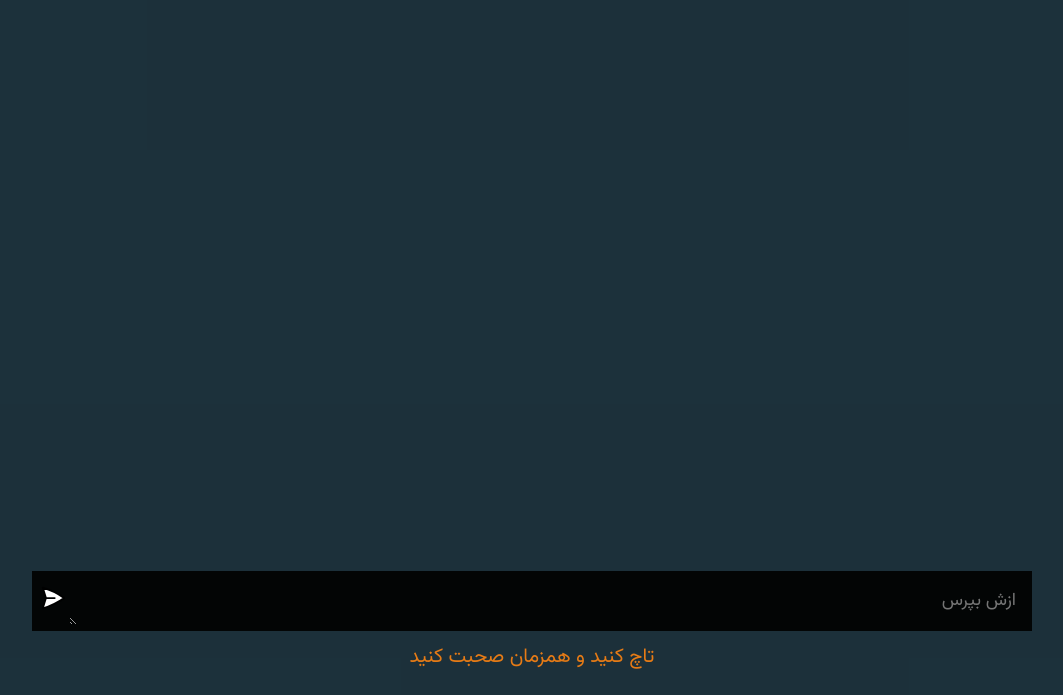
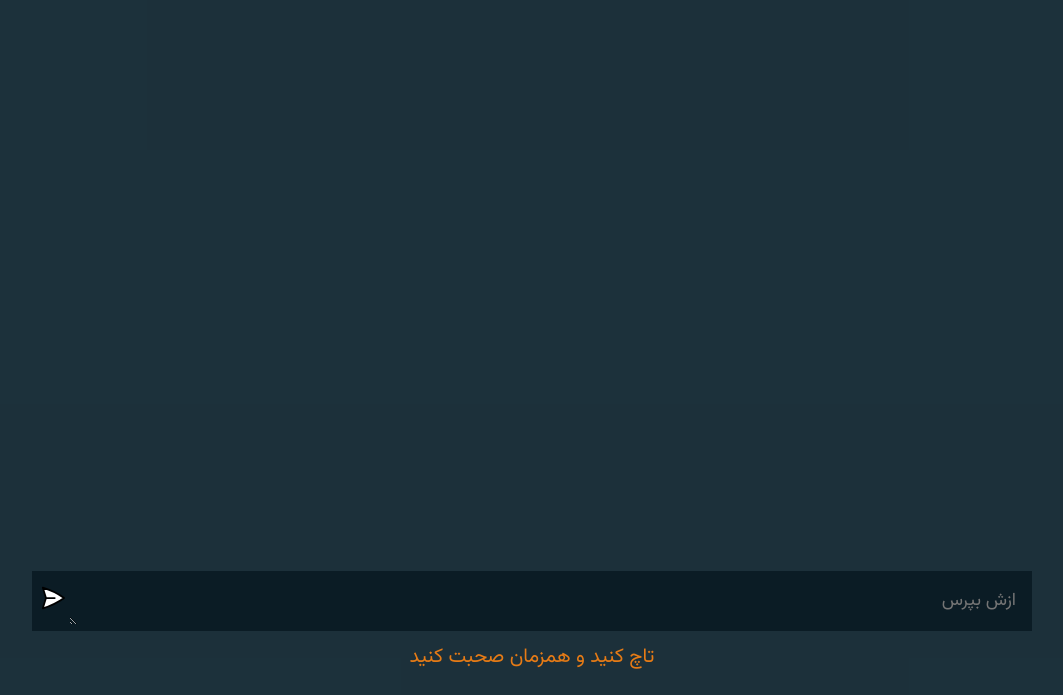
Before and after one commit to bugbounted/ChatGPT-client, a website built with Vite: page index.html in a window 1280 px wide. Shown: the part 105-800 px from the top of the page, without its empty margins (108-1171 px from the left). Built offline with nearby package versions, Linux system fonts and the light colour scheme; some icons are missing; a small style sheet from the web is missing.

Commit message:
Update style.css

```diff
--- a/style.css
+++ b/style.css
@@ -221,7 +221,7 @@ form {
   margin: auto;
   margin-bottom: 25px;
   padding: 6px;
-  background: #030505;
+  background: #0B1C25;
   display: flex;
   flex-direction:row;
   gap: 1px;
```
